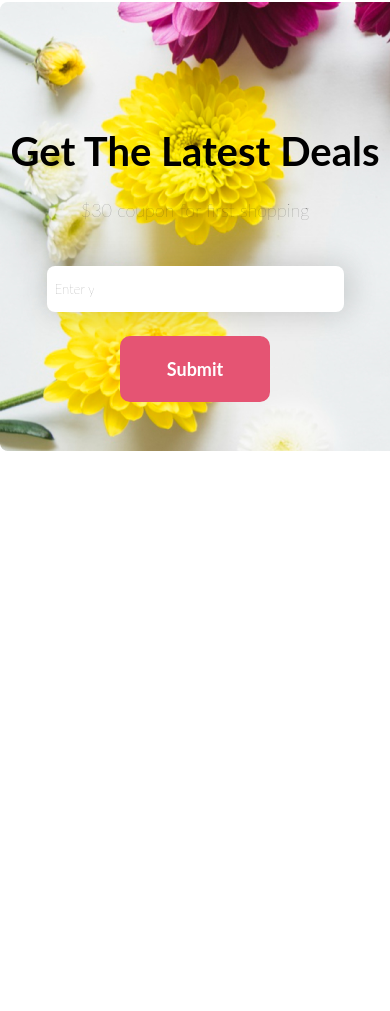
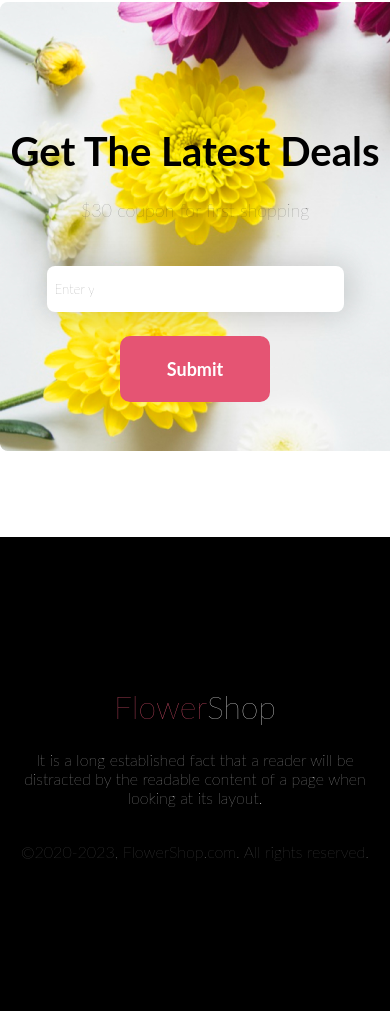
Before and after one commit to fahimmuntacher/responsive-flower, a plain HTML site: page index.html in a window 390 px wide. Shown: the part 6886-7897 px from the top of the page. Before the commit the page ends 7413 px from the top, so only its background shows below. Drawn offline with Linux system fonts and the light colour scheme.

Commit message:
final project

```diff
--- a/index.html
+++ b/index.html
@@ -117,6 +117,12 @@
         </section>
 
     </main>
-    <footer></footer>
+    <footer>
+        <div class="footer-content">
+            <h1><span style="color: rgba(229, 84, 115, 1);">Flower</span>Shop</h1>
+            <p id="footer-para">It is a long established fact that a reader will be distracted by the readable content of a page when looking at its layout.</p>
+            <p id="copyright">&copy;2020-2023, FlowerShop.com. All rights reserved. </p>
+        </div>
+    </footer>
 </body>
 </html>
--- a/styels/styles.css
+++ b/styels/styles.css
@@ -209,6 +209,31 @@ header{
         box-shadow: 4px 0 30px rgba(0, 0, 0, 0.171);
     }
 /* latest deal style end */
+
+/* footer section style start */
+    footer{
+        text-align: center;
+        margin-top: 100px;
+        background-color: black;
+    }
+    .footer-content{
+        padding-top: 150px;
+        padding-bottom: 150px;
+        width: 625px;
+        margin: 0 auto;
+    }
+    .footer-content h1{
+        color: white;
+    }
+    #footer-para{
+        color: rgba(255, 255, 255, 0.9);
+        margin-top: 24px;
+        margin-bottom: 35px;
+    }
+    #copyright{
+       color: rgba(255, 255, 255, 0.4);
+    }
+/* footer section style end */
 /* media query responsive */
 
 /* mobile device */
@@ -289,6 +314,15 @@ header{
         padding-left: 8px;
         margin-bottom: 24px;
     }
+      footer{
+        width: 100%;
+        margin-top: 10px;
+    }
+    .footer-content{
+        width: 90%;
+        margin: 0 auto;
+    }
+
 }
 
 
@@ -359,6 +393,13 @@ header{
       gap: 20px;
       margin: 0 auto;
     }
-
+   footer{
+        width: 100%;
+        margin-top: 10px;
+    }
+    .footer-content{
+        width: 90%;
+        margin: 0 auto;
+    }
 
 }
```
